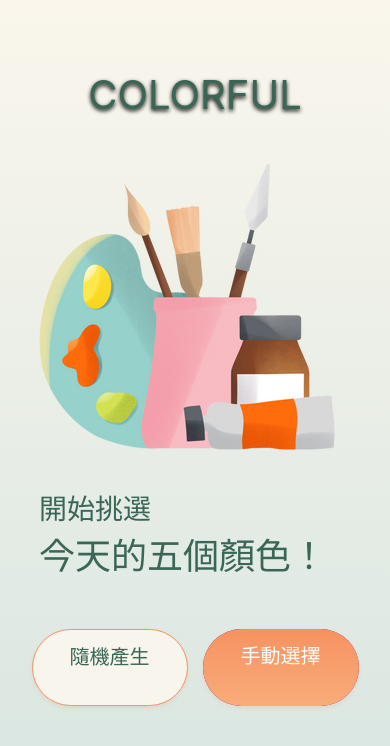
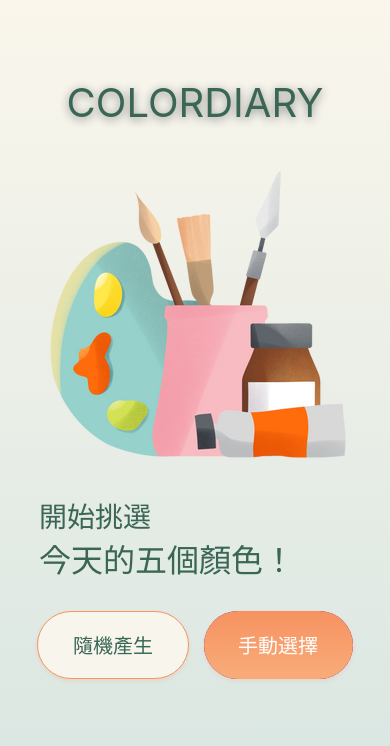
Before and after one commit to tnqa96j/ColorDiary, a React Native app: screen /start in a window 390 px wide. Shown: the top 746 px of the page. Built offline with nearby package versions, Linux system fonts and the light colour scheme; what @gluestack-ui/themed would draw is missing.

Commit message:
04/09 ColorPicker完成

```diff
--- a/src/Screen/PickColorScreen.js
+++ b/src/Screen/PickColorScreen.js
@@ -1,17 +1,23 @@
-import React, { useState, useEffect } from 'react';
-import { View, Text } from "react-native";
-import { Modal, StyleSheet, Pressable } from 'react-native';
-import ColorPicker, { Preview, Panel5 } from 'reanimated-color-picker';
+import React, { useState, useEffect,useRef } from 'react';
+import { View, Text,SafeAreaView,StatusBar } from "react-native";
+import { StyleSheet, Pressable } from 'react-native';
 import { useDispatch, useSelector } from "react-redux";
 import { setPickedColor1, setPickedColor2, setPickedColor3, setPickedColor4, setPickedColor5, setHasPickedColor } from '../redux/pickColorSlice';
 import { selectPickedColors } from '../redux/pickColorSlice';
 import { LinearGradient } from 'expo-linear-gradient';
+import { Actionsheet, ActionsheetBackdrop, ActionsheetContent, ActionsheetDragIndicator, ActionsheetDragIndicatorWrapper } from '@gluestack-ui/themed';
+import Animated, { useAnimatedStyle, useSharedValue } from 'react-native-reanimated';
+import ColorPicker, { LuminanceCircular, Panel3, PreviewText, Swatches, colorKit } from 'reanimated-color-picker';
+import { debounce } from 'lodash';
+import Color from 'color';
 
 export default function PickColorScreen() {
 
     const colors = useSelector(selectPickedColors);
 
-    const [showModal, setShowModal] = useState(false);
+
+    const [showActionsheet, setShowActionsheet] = React.useState(false)
+    const handleClose = () => setShowActionsheet(!showActionsheet)
 
     const [color1, setColor1] = useState(colors ? colors.color1 : "#000000");
     const [color2, setColor2] = useState(colors ? colors.color2 : "#000000");
@@ -23,7 +29,8 @@ export default function PickColorScreen() {
 
     const dispatch = useDispatch();
 
-    const onSelectColor = ({ hex }) => {
+    //防抖函數
+    const debouncedOnSelectColor = debounce(({ hex }) => {
         if (buttonIndex == 1) {
             setColor1(hex);
         }
@@ -39,7 +46,14 @@ export default function PickColorScreen() {
         else {
             setColor5(hex);
         }
+    }, 300);
+
+    const onSelectColor = ({ hex }) => {
+        debouncedOnSelectColor({ hex });
     };
+
+    const customSwatches = new Array(6).fill('#fff').map(() => colorKit.randomRgbColor().hex());
+    const selectedColor = useSharedValue(customSwatches[0]);
 
     const passIndex = (index) => {
         setButtonIndex(index);
@@ -65,94 +79,167 @@ export default function PickColorScreen() {
         dispatch(setPickedColor5(color5));
     }, [color5]);
 
+    const darkenColor = (color) =>{
+        const originColor = Color(color);
+        const darkerColor = originColor.darken(0.3);
+        const saturatedColor = darkerColor.saturate(0.3)
+        return darkerColor.hex();
+    }
+
 
     return (
 
-        <View style={styles.container}>
+        <SafeAreaView style={styles.container}>
             <LinearGradient
                 colors={['#faf6ec', '#d7e5e1']}
                 style={styles.lineargradient}
             >
-                <View style={styles.button}>
-                    <Text style={styles.buttonText}>請挑選今日的五個顏色吧！</Text>
+                <View style={styles.title}>
+                    <Text style={styles.titleText}>挑選今天的五個顏色吧！</Text>
                 </View>
 
                 <View style={styles.col}>
                     <Pressable
-                        onPress={() => { setShowModal(true); passIndex(1); }}
-                        style={{ ...styles.pressable, backgroundColor: color1 }} />
+                        onPress={() => { handleClose(); passIndex(1); }}
+                        style={{ ...styles.pressable, backgroundColor: color1, height: '60%' }} >
+                            <View style={styles.pressableTextBox}>
+                                <Text style={{...styles.pressableText,color:darkenColor(color1)}} >{color1}</Text>
+                            </View>
+                    </Pressable>
                     <Pressable
-                        onPress={() => { setShowModal(true); passIndex(2); }}
-                        style={{ ...styles.pressable, backgroundColor: color2 }} />
+                        onPress={() => { handleClose(); passIndex(2); }}
+                        style={{ ...styles.pressable, backgroundColor: color2, height: '70%' }} >
+                            <View style={{...styles.pressableTextBox,bottom:'8%'}}>
+                                <Text style={{...styles.pressableText,color:darkenColor(color2)}} >{color2}</Text>
+                            </View>
+                    </Pressable>
+                    <Pressable
+                        onPress={() => { handleClose(); passIndex(3); }}
+                        style={{ ...styles.pressable, backgroundColor: color3, height: '80%' }} >
+                            <View style={{...styles.pressableTextBox,bottom:'6%'}}>
+                                <Text style={{...styles.pressableText,color:darkenColor(color3)}} >{color3}</Text>
+                            </View>
+                    </Pressable>
+                    <Pressable
+                        onPress={() => { handleClose(); passIndex(4); }}
+                        style={{ ...styles.pressable, backgroundColor: color4, height: '90%' }} >
+                            <View style={{...styles.pressableTextBox,bottom:'4%'}}>
+                                <Text style={{...styles.pressableText,color:darkenColor(color4)}} >{color1}</Text>
+                            </View>
+                    </Pressable>
+                    <Pressable
+                        onPress={() => { handleClose(); passIndex(5); }}
+                        style={{ ...styles.pressable, backgroundColor: color5, height: '100%' }} >
+                            <View style={{...styles.pressableTextBox,bottom:'2%'}}>
+                                <Text style={{...styles.pressableText,color:darkenColor(color5)}} >{color5}</Text>
+                            </View>
+                    </Pressable>
                 </View>
 
-                <View style={styles.col}>
-                    <Pressable
-                        onPress={() => { setShowModal(true); passIndex(3); }}
-                        style={{ ...styles.pressable, backgroundColor: color3 }} />
-                    <Pressable
-                        onPress={() => { setShowModal(true); passIndex(4); }}
-                        style={{ ...styles.pressable, backgroundColor: color4 }} />
-                    <Pressable
-                        onPress={() => { setShowModal(true); passIndex(5); }}
-                        style={{ ...styles.pressable, backgroundColor: color5 }} />
-                </View>
-
-                <Pressable onPress={() => { setShowModal(false); dispatch(setHasPickedColor()) }} style={styles.button}>
-                    <Text style={styles.buttonText}>決定</Text>
+                <Pressable onPress={() => { dispatch(setHasPickedColor()) }} style={styles.button} >
+                    <LinearGradient
+                        style={{ ...styles.lineargradient, borderRadius: 100, display: 'flex', justifyContent: 'center', alignItems: "center" }}
+                        colors={['#F69261', '#F8AC79']}>
+                        <Text style={styles.buttonText}>決定 </Text>
+                    </LinearGradient>
                 </Pressable>
             </LinearGradient>
 
 
-            <Modal visible={showModal} animationType='slide' >
-                <ColorPicker style={styles.colorPicker} onComplete={onSelectColor}>
-                    <Panel5 style={styles.panel} />
-                    <Preview
-                        hideInitialColor={true}
-                        style={styles.preview}
-                        textStyle={{
-                            fontSize: 28
-                        }} />
-                </ColorPicker>
+            <Actionsheet isOpen={showActionsheet} onClose={handleClose} zIndex={999}>
+                <ActionsheetBackdrop />
+                <ActionsheetContent h="$72" zIndex={999}>
+                    <ActionsheetDragIndicatorWrapper>
+                        <ActionsheetDragIndicator />
+                    </ActionsheetDragIndicatorWrapper>
 
-                <Pressable onPress={() => setShowModal(false)} style={styles.button}>
-                    <Text style={styles.buttonText}>決定</Text>
-                </Pressable>
-            </Modal>
-        </View >
+
+                    <View style={styles.pickerContainer}>
+                        <ColorPicker
+                            value={selectedColor.value}
+                            sliderThickness={24}
+                            thumbSize={24}
+                            onChange={onSelectColor}
+                            adaptSpectrum
+                            boundedThumb
+                        >
+                            <LuminanceCircular
+                                containerStyle={styles.hueContainer}
+                                thumbShape='circle'
+                                thumbInnerStyle={{ borderWidth: 4, borderColor: '#fff' }}
+                                thumbScaleAnimationValue={1}
+                            >
+                                <Panel3 style={styles.panelStyle} centerChannel='hsl-saturation' />
+                            </LuminanceCircular>
+
+                            <Swatches style={styles.swatchesContainer} swatchStyle={styles.swatchStyle} colors={customSwatches} />
+
+                            <View style={styles.previewTxtContainer}>
+                                <PreviewText style={{ color: '#707070' }} colorFormat='hsl' />
+                            </View>
+                        </ColorPicker>
+                    </View>
+
+                    <Pressable style={styles.closeButton} onPress={handleClose}>
+                        <Text style={{ color:'#3A6655', fontWeight: 'bold' }}>確認</Text>
+                    </Pressable>
+                </ActionsheetContent>
+            </Actionsheet>
+        </SafeAreaView >
     );
 }
-
-
 const styles = StyleSheet.create({
     container: {
         flex: 1,
     },
     lineargradient: {
-        position:'absolute',
-        left:0,
-        right:0,
-        top:0,
-        bottom:0,
+        position: 'absolute',
+        left: 0,
+        right: 0,
+        top: 0,
+        bottom: 0,
+    },
+    title: {
+        height: '20%',
+        paddingTop: '20%'
+    },
+    titleText: {
+        textAlign: 'center',
+        fontSize: 20,
+        color: '#3A6655',
     },
     col: {
-        flex: 0.15,
-        margin: 15,
+        flex: 0.8,
         flexDirection: "row",
-        justifyContent: "space-evenly"
+        justifyContent: 'center'
     },
     pressable: {
-        width: 100,
-        height: 100,
+        width: '16%',
+        height: '100%',
         backgroundColor: "gray",
-        borderRadius: 20,
-        borderWidth: 3,
-        borderColor: 'black'
+        borderRadius: 100,
+        borderWidth: 0.5,
+        borderColor: '#FFFFFF'
+    },
+    pressableTextBox:{
+        position:'absolute',
+        height:'50%',
+        width:'100%',
+        bottom:'10%',
+        display:'flex',
+        justifyContent:'center'
+    },
+    pressableText:{
+        fontSize:20,
+        width:85,
+        transform:[{translateX:100},{translateY:15}],
+        transform:[{ rotate:'-90deg' }],
+        bottom:0,
     },
     colorPicker: {
         width: '90%',
         alignSelf: "center",
-        marginTop: "40%"
+        margin: '10%'
     },
     panel: {
         borderRadius: 20,
@@ -165,17 +252,81 @@ const styles = StyleSheet.create({
         margin: 15
     },
     button: {
-        marginTop: 50,
-        width: '80%',
-        height: 50,
-        backgroundColor: "purple",
-        alignSelf: 'center',
-        justifyContent: 'center',
-        borderRadius: 20,
+        position: 'absolute',
+        width: 100,
+        height: 100,
+        bottom: "10%",
+        left: "10%",
+        borderRadius: 100,
+        shadowColor: '#F69261',
+        shadowOffset: { width: 0, height: 10 },
+        shadowOpacity: 0.2,
+        shadowRadius: 10,
+        elevation: 10, // for Android
+        flex:0.4,
     },
     buttonText: {
         color: "white",
         textAlign: 'center',
         fontSize: 20
-    }
+    },
+    pickerContainer: {
+        alignSelf: 'center',
+        width: 300,
+        padding: 20,
+        borderRadius: 20,
+    },
+    hueContainer: {
+        justifyContent: 'center',
+    },
+    panelStyle: {
+        width: '90%',
+        height: '90%',
+        alignSelf: 'center',
+        borderRadius: 16,
+    },
+    previewTxtContainer: {
+        paddingTop: 20,
+        marginTop: 20,
+        borderTopWidth: 1,
+        borderColor: '#bebdbe',
+    },
+    swatchesContainer: {
+        paddingTop: 20,
+        marginTop: 20,
+        borderTopWidth: 1,
+        borderColor: '#bebdbe',
+        alignItems: 'center',
+        flexWrap: 'nowrap',
+        gap: 10,
+    },
+    swatchStyle: {
+        borderRadius: 20,
+        height: 30,
+        width: 30,
+        margin: 0,
+        marginBottom: 0,
+        marginHorizontal: 0,
+        marginVertical: 0,
+    },
+    closeButton: {
+        borderRadius: 100,
+        borderWidth:0.5,
+        borderColor:'#F69463',
+        paddingHorizontal: 40,
+        paddingVertical: 10,
+        marginBottom:20,
+        alignSelf: 'center',
+        backgroundColor: '#F7F5EC',
+
+        shadowColor: '#000',
+        shadowOffset: {
+          width: 0,
+          height: 2,
+        },
+        shadowOpacity: 0.25,
+        shadowRadius: 3.84,
+
+        elevation: 5,
+      },
 });
--- a/src/Screen/StartScreen.js
+++ b/src/Screen/StartScreen.js
@@ -1,4 +1,4 @@
-import { View, Text, Pressable, StyleSheet, Image } from "react-native";
+import { View, Text, Pressable, StyleSheet, Image,SafeAreaView,StatusBar } from "react-native";
 import { useDispatch } from "react-redux";
 import { setPickedColor1, setPickedColor2, setPickedColor3, setPickedColor4, setPickedColor5, setHasPickedColor } from '../redux/pickColorSlice';
 import { LinearGradient } from "expo-linear-gradient";
@@ -39,22 +39,23 @@ export default function StartScreen({ navigation }) {
 
 
     return (
-        <View style={styles.container}>
+        <SafeAreaView style={styles.container}>
+            <StatusBar />
             <LinearGradient
                 colors={['#faf6ec', '#d7e5e1']}
                 style={styles.lineargradient}>
 
                 <View style={styles.logo}>
-                    <Text style={styles.logoText}>COLORFUL</Text>
+                    <Text style={styles.logoText}>COLORDIARY</Text>
                 </View>
 
-                <View style={styles.image}>
-                    <Image source={require('../../assets/shine-painting-tools-and-brushes.png')} />
+                <View >
+                    <Image style={styles.image} source={require('../../assets/shine-painting-tools-and-brushes.png')} />
                 </View>
 
                 <View style={styles.titleArea}>
-                    <Text style={styles.subTitle}>開始挑選</Text>
-                    <Text style={styles.mainTitle}>今天的五個顏色！</Text>
+                    <Text allowFontScaling={true} style={styles.subTitle}>開始挑選</Text>
+                    <Text allowFontScaling={true} style={styles.mainTitle}>今天的五個顏色！</Text>
                 </View>
 
                 <View style={styles.buttonArea}>
@@ -68,7 +69,7 @@ export default function StartScreen({ navigation }) {
                         style={styles.button}
                         onPress={() => navigation.navigate('pickColor')}>
                         <LinearGradient
-                            style={{...styles.lineargradient,borderRadius:100}}
+                            style={{...styles.lineargradient,borderRadius:100,flex:0.4,justifyContent:'center'}}
                             colors={['#F69261','#F8AC79']}>
                             <Text style={styles.buttonText}>手動選擇</Text>
                         </LinearGradient>
@@ -79,7 +80,7 @@ export default function StartScreen({ navigation }) {
 
             </LinearGradient>
 
-        </View>
+        </SafeAreaView>
     );
 }
 const styles = StyleSheet.create({
@@ -88,27 +89,27 @@ const styles = StyleSheet.create({
         justifyContent: 'center',
     },
     logo: {
-        paddingTop: 70,
+        marginTop:'20%'
     },
     logoText: {
         fontSize: 40,
         textAlign: 'center',
         color:'#3A6655',
-        textShadowColor:"black",
+        textShadowColor:"#808080",
         textShadowOffset:{ width: 0, height: 2 },
-        textShadowRadius:4,
-        elevation:4,
+        textShadowRadius:10,
+        elevation:10,
     },
     image: {
-
+        alignSelf:'center',
     },
     titleArea: {
         width: '80%',
-        alignSelf: 'center'
+        alignSelf: 'center',
 
     },
     mainTitle: {
-        fontSize: 36,
+        fontSize: 32,
         color:"#3A6655"
     },
     subTitle: {
@@ -116,15 +117,16 @@ const styles = StyleSheet.create({
         color:'#3A6655'
     },
     buttonArea: {
-        flex: 0.4,
+        height:'8%',
+        display:'flex',
         flexDirection: 'row',
         justifyContent: 'center',
-        marginTop: 50,
+        marginTop: 30,
         gap: 15
     },
     button: {
         width: '40%',
-        height: '90%',
+        height: '100%',
         backgroundColor: 'purple',
         borderRadius: 100,
         shadowColor: '#F69261',
@@ -132,13 +134,13 @@ const styles = StyleSheet.create({
         shadowOpacity: 0.2,
         shadowRadius: 4,
         elevation: 4, // for Android
-
+        flex:0.4,
+        justifyContent:'center'
     },
     buttonText: {
         color: "white",
         textAlign: 'center',
         fontSize: 20,
-        lineHeight: 55
     },
     lineargradient: {
         position: 'absolute',
--- a/src/navigation/index.js
+++ b/src/navigation/index.js
@@ -37,6 +37,7 @@ const NyStack = () => {
             initialRouteName="HomeStack"
             screenOptions={{
                 headerShown: false,
+                animationTypeForReplaceL:'push'
             }}>
             <Stack.Screen name="start" component={StartScreen} />
             <Stack.Screen name="pickColor" component={PickColorScreen} />
```
Also changed, not shown: package.json (+6 -4 lines), src/redux/pickColorSlice.js (+5 -5 lines), 1 other file (tests, documents, lock files or other folders).
